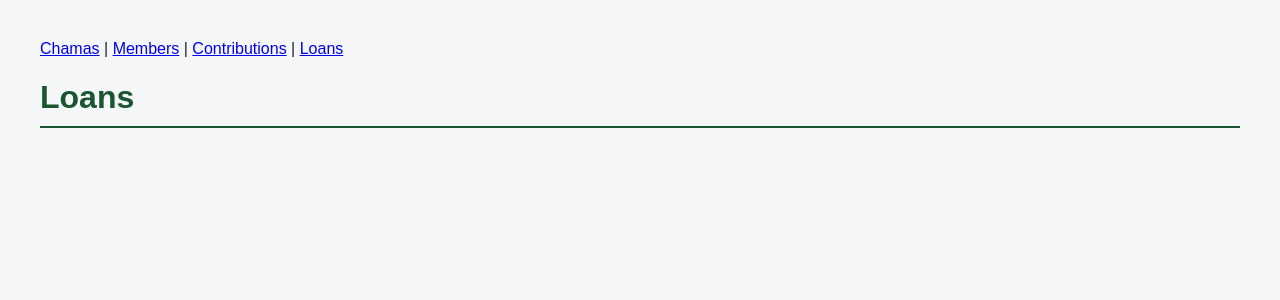
After one commit to ATHMAN-RLD/chama-platform-, a Django app: page /loans/ in a window 1280 px wide. The commit adds this page. Shown: the top 300 px of the page. Run offline with Django 5.2, Linux system fonts and the light colour scheme; data that the repository does not hold is empty.

Commit message:
Add contributions and loans list pages with views, URLs, and templates

```diff
--- a/groups/templates/groups/base.html
+++ b/groups/templates/groups/base.html
@@ -7,7 +7,7 @@
 </head>
 <body>
     <nav>
-        <a href="/">Chamas</a> | <a href="/members/">Members</a>
+        <a href="/">Chamas</a> | <a href="/members/">Members</a> | <a href="/contributions/">Contributions</a> | <a href="/loans/">Loans</a>
     </nav>
     <main>
         {% block content %}
--- /dev/null
+++ b/groups/templates/groups/loan_list.html
@@ -0,0 +1,12 @@
+{% extends 'groups/base.html' %}
+
+{% block title %}Loans{% endblock %}
+
+{% block content %}
+    <h1>Loans</h1>
+    <ul>
+        {% for loan in loans %}
+            <li>{{ loan.membership.member.full_name }} - {{ loan.amount }} ({{ loan.status }})</li>
+        {% endfor %}
+    </ul>
+{% endblock %}
--- a/groups/urls.py
+++ b/groups/urls.py
@@ -4,4 +4,6 @@ from . import views
 urlpatterns = [
     path('', views.chama_list, name='chama_list'),
     path('members/', views.member_list, name='member_list'),
+    path('contributions/', views.contribution_list, name='contribution_list'),
+    path('loans/', views.loan_list, name='loan_list'),
 ]
--- a/groups/views.py
+++ b/groups/views.py
@@ -1,5 +1,5 @@
 from django.shortcuts import render
-from .models import Chama, Member
+from .models import Chama, Member, Contribution, Loan
 
 def chama_list(request):
     chamas = Chama.objects.all()
@@ -8,3 +8,11 @@ def chama_list(request):
 def member_list(request):
     members = Member.objects.all()
     return render(request, 'groups/member_list.html', {'members': members})
+
+def contribution_list(request):
+    contributions = Contribution.objects.all()
+    return render(request, 'groups/contribution_list.html', {'contributions': contributions})
+
+def loan_list(request):
+    loans = Loan.objects.all()
+    return render(request, 'groups/loan_list.html', {'loans': loans})
```
Also changed, not shown: groups/templates/groups/contribution_list.html (added, +12 -0 lines).
